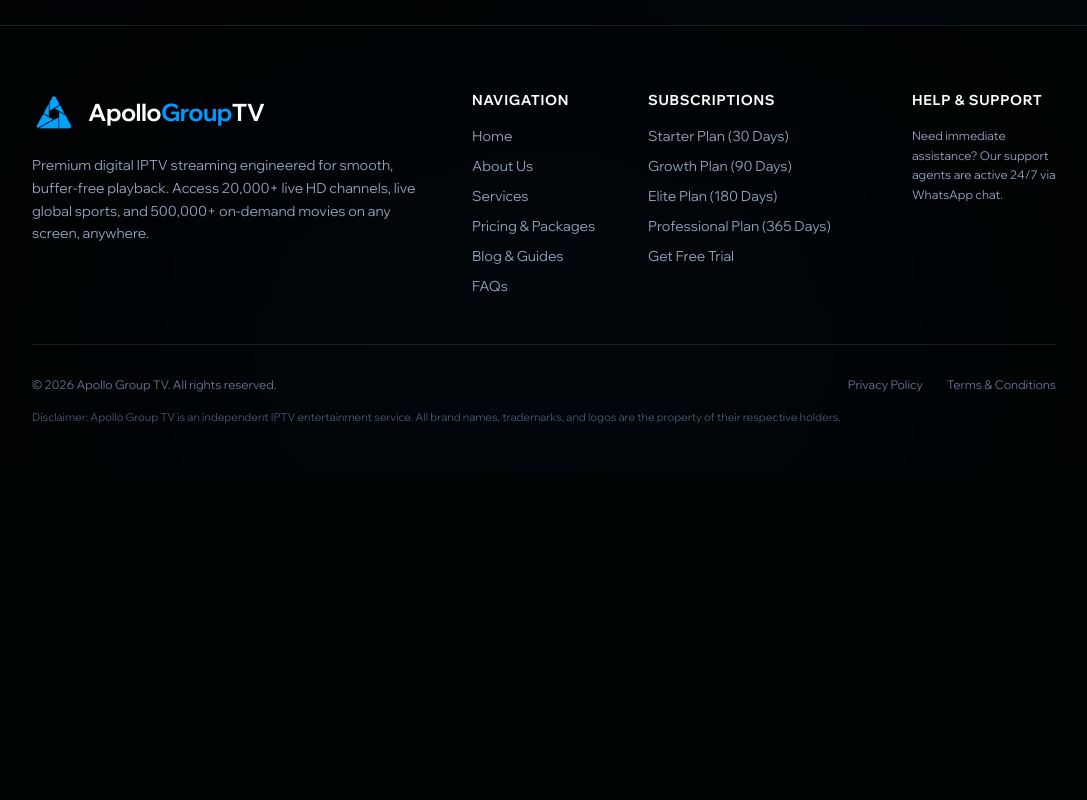
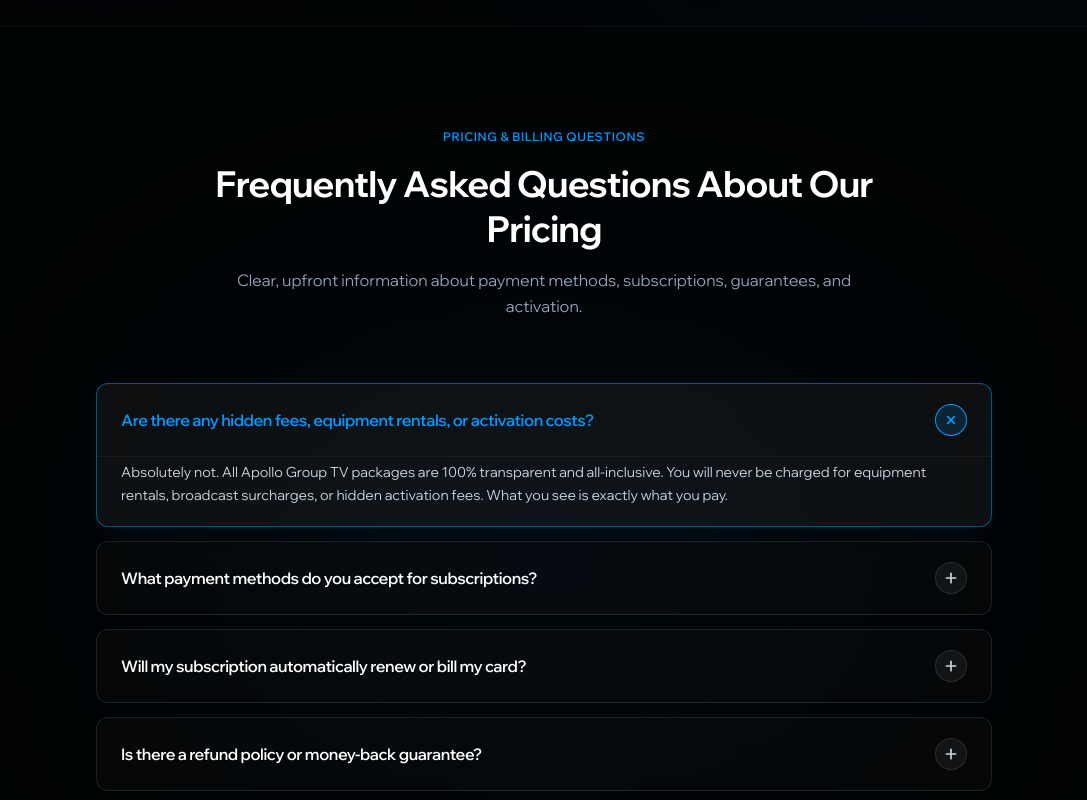
Before and after one commit to mubaid3399/apollo, a React (Vite) app: page /pricing in a window 1280 px wide. Shown: the part 1480-2280 px from the top of the page, without its empty margins (96-1183 px from the left). Before the commit the page ends 1955 px from the top, so only its background shows below. Built offline with nearby package versions, Linux system fonts and the light colour scheme.

Commit message:
feat: add pricing-specific FAQs with GSAP animations and unify h1 on pricing page

```diff
--- a/src/components/home/PricingSection.jsx
+++ b/src/components/home/PricingSection.jsx
@@ -55,9 +55,9 @@ const PricingSection = () => {
       <div className="w-[90%] xl:w-[84%] 2xl:w-[80%] mx-auto">
         {/* Section Header */}
         <div className="text-center max-w-3xl mx-auto mb-14 lg:mb-18 space-y-3">
-          <h2 className="text-3xl sm:text-4xl lg:text-[44px] font-bold text-white tracking-tight">
+          <h1 className="text-2xl sm:text-3xl md:text-4xl lg:text-[38px] xl:text-[42px] font-bold text-white tracking-tight leading-[1.18]">
             Pricing and Packages
-          </h2>
+          </h1>
           <p className="text-sm sm:text-base text-zinc-400 max-w-2xl mx-auto leading-relaxed font-normal">
             Ready to subscribe or renew your services? Please select from one of our packages
           </p>
--- /dev/null
+++ b/src/components/pricing/PricingFaqs.jsx
@@ -0,0 +1,218 @@
+import React, { useState, useRef, useEffect } from 'react'
+import gsap from 'gsap'
+
+const pricingFaqsData = [
+  {
+    question: 'Are there any hidden fees, equipment rentals, or activation costs?',
+    answer:
+      'Absolutely not. All Apollo Group TV packages are 100% transparent and all-inclusive. You will never be charged for equipment rentals, broadcast surcharges, or hidden activation fees. What you see is exactly what you pay.',
+  },
+  {
+    question: 'What payment methods do you accept for subscriptions?',
+    answer:
+      'We accept all major Credit and Debit Cards (Visa, MasterCard, American Express, Discover), PayPal, and popular Cryptocurrencies (Bitcoin, USDT, Ethereum) for fast, secure, and private checkout.',
+  },
+  {
+    question: 'Will my subscription automatically renew or bill my card?',
+    answer:
+      'No. All Apollo Group TV plans operate on a strictly manual renewal model. We never store recurring billing authorizations or charge your payment method automatically without your explicit instruction. We will send a reminder before your term ends.',
+  },
+  {
+    question: 'Is there a refund policy or money-back guarantee?',
+    answer:
+      'Yes! We provide a 7-day money-back guarantee on all subscription plans. If our technical team cannot resolve an issue to your satisfaction, you are entitled to a hassle-free full refund.',
+  },
+  {
+    question: 'Can I upgrade my plan to a longer term or add more screens later?',
+    answer:
+      'Yes. You can upgrade from Starter (30 Days) to Growth (90 Days), Elite (180 Days), or Professional (365 Days) at any point. Your remaining balance will be applied directly as credit toward your new package.',
+  },
+  {
+    question: 'How does the 49% discount on the Professional (365 Days) package work?',
+    answer:
+      'Our 1-Year Professional package is billed at $159.99 upfront, which brings your effective monthly cost down to just $13.33/month—saving you over 49% compared to purchasing single 30-day plans month over month.',
+  },
+  {
+    question: 'Do I need to pay extra for UFC, Boxing, or Sports PPV events?',
+    answer:
+      'No, every single Pay-Per-View sporting event—including UFC numbered fight cards, major boxing title fights, WWE, AEW, and Formula 1 races—is 100% included in all packages at zero additional cost.',
+  },
+  {
+    question: 'How quickly will I receive my streaming credentials after payment?',
+    answer:
+      'Account delivery is instant and fully automated. Within 60 seconds of checkout, your Xtream Codes API details, M3U playlist link, and setup instructions will be sent to your email and WhatsApp support.',
+  },
+  {
+    question: 'Can I test the service with a free trial before paying?',
+    answer:
+      'Yes, we encourage you to try our risk-free 10-day trial to experience our 4K video quality, server response speed, and live channel stability before selecting a plan. Visit our Get Trial page to get started.',
+  },
+  {
+    question: 'What happens when my subscription period ends?',
+    answer:
+      'When your term expires, your service will simply pause. There are no cancellation fees, late fees, or penalties. You can reactivate your account whenever you are ready to stream again.',
+  },
+]
+
+const PricingFaqItem = ({ faq, isOpen, onToggle }) => {
+  const contentRef = useRef(null)
+  const iconRef = useRef(null)
+  const isFirstRender = useRef(true)
+
+  useEffect(() => {
+    const content = contentRef.current
+    const icon = iconRef.current
+
+    if (isFirstRender.current) {
+      isFirstRender.current = false
+      if (isOpen) {
+        gsap.set(content, { height: 'auto', opacity: 1 })
+        gsap.set(icon, { rotate: 45 })
+      } else {
+        gsap.set(content, { height: 0, opacity: 0 })
+        gsap.set(icon, { rotate: 0 })
+      }
+      return
+    }
+
+    if (isOpen) {
+      gsap.fromTo(
+        content,
+        { height: 0, opacity: 0 },
+        {
+          height: 'auto',
+          opacity: 1,
+          duration: 0.35,
+          ease: 'power2.out',
+          overwrite: 'auto',
+        }
+      )
+      gsap.to(icon, {
+        rotate: 45,
+        duration: 0.35,
+        ease: 'power2.out',
+        overwrite: 'auto',
+      })
+    } else {
+      gsap.to(content, {
+        height: 0,
+        opacity: 0,
+        duration: 0.25,
+        ease: 'power2.in',
+        overwrite: 'auto',
+      })
+      gsap.to(icon, {
+        rotate: 0,
+        duration: 0.25,
+        ease: 'power2.in',
+        overwrite: 'auto',
+      })
+    }
+
+    return () => {
+      gsap.killTweensOf([content, icon])
+    }
+  }, [isOpen])
+
+  return (
+    <div
+      className={`rounded-xl transition-all duration-300 border ${
+        isOpen
+          ? 'bg-white/[0.05] border-[#0099ff]/50 shadow-[0_4px_20px_rgba(0,153,255,0.08)]'
+          : 'bg-white/[0.02] border-white/10 hover:border-white/20 hover:bg-white/[0.04]'
+      }`}
+    >
+      <button
+        type="button"
+        onClick={onToggle}
+        aria-expanded={isOpen}
+        className="w-full px-5 sm:px-6 py-4 sm:py-5 flex items-center justify-between gap-4 text-left cursor-pointer select-none group"
+      >
+        <span
+          className={`text-sm sm:text-base font-semibold tracking-tight transition-colors ${
+            isOpen ? 'text-[#0099ff]' : 'text-white group-hover:text-slate-200'
+          }`}
+        >
+          {faq.question}
+        </span>
+
+        {/* Plus / Cross Animated SVG Icon */}
+        <div
+          ref={iconRef}
+          className={`w-7 h-7 sm:w-8 sm:h-8 rounded-full flex items-center justify-center shrink-0 border transition-colors ${
+            isOpen
+              ? 'bg-[#0099ff]/15 border-[#0099ff] text-[#0099ff]'
+              : 'bg-white/[0.05] border-white/10 text-slate-300 group-hover:text-white group-hover:border-white/25'
+          }`}
+        >
+          <svg
+            className="w-3.5 h-3.5 sm:w-4 sm:h-4"
+            viewBox="0 0 24 24"
+            fill="none"
+            stroke="currentColor"
+            strokeWidth={2.5}
+            strokeLinecap="round"
+            strokeLinejoin="round"
+          >
+            <line x1="5" y1="12" x2="19" y2="12" />
+            <line x1="12" y1="5" x2="12" y2="19" />
+          </svg>
+        </div>
+      </button>
+
+      {/* Accordion Content animated by GSAP */}
+      <div ref={contentRef} className="overflow-hidden">
+        <div className="px-5 sm:px-6 pb-5 pt-1 text-xs sm:text-sm text-slate-300 leading-relaxed font-normal border-t border-white/5">
+          {faq.answer}
+        </div>
+      </div>
+    </div>
+  )
+}
+
+const PricingFaqs = () => {
+  const [openIndex, setOpenIndex] = useState(0) // Default first FAQ open
+
+  const handleToggle = (index) => {
+    setOpenIndex(openIndex === index ? -1 : index)
+  }
+
+  return (
+    <section className="relative z-10 w-full py-16 lg:py-24 text-white overflow-hidden border-t border-white/5 bg-[#000304]">
+      {/* Background Ambient Glow */}
+      <div className="absolute top-1/4 left-1/2 -translate-x-1/2 w-[700px] h-[350px] bg-[#0099ff]/5 rounded-full blur-[140px] pointer-events-none -z-10" />
+
+      {/* Container */}
+      <div className="w-[88%] lg:w-[80%] max-w-4xl mx-auto">
+        {/* Section Header */}
+        <div className="text-center max-w-3xl mx-auto mb-12 lg:mb-16 space-y-3 sm:space-y-4">
+          <div className="inline-block text-xs font-semibold tracking-wider text-[#0099ff] uppercase">
+            Pricing & Billing Questions
+          </div>
+
+          <h2 className="text-2xl sm:text-3xl lg:text-4xl font-bold text-white tracking-tight leading-tight">
+            Frequently Asked Questions About Our Pricing
+          </h2>
+
+          <p className="text-xs sm:text-sm md:text-base text-slate-400 max-w-2xl mx-auto leading-relaxed font-normal">
+            Clear, upfront information about payment methods, subscriptions, guarantees, and activation.
+          </p>
+        </div>
+
+        {/* 10 Pricing FAQs Accordion List */}
+        <div className="space-y-3.5">
+          {pricingFaqsData.map((faq, index) => (
+            <PricingFaqItem
+              key={index}
+              faq={faq}
+              isOpen={openIndex === index}
+              onToggle={() => handleToggle(index)}
+            />
+          ))}
+        </div>
+      </div>
+    </section>
+  )
+}
+
+export default PricingFaqs
--- a/src/pages/Pricing.jsx
+++ b/src/pages/Pricing.jsx
@@ -1,12 +1,14 @@
 import React from 'react'
 import PricingSection from '../components/home/PricingSection'
 import NoNonsensePricing from '../components/home/NoNonsensePricing'
+import PricingFaqs from '../components/pricing/PricingFaqs'
 
 const Pricing = () => {
   return (
     <div className="pt-6 sm:pt-10">
       <PricingSection />
       <NoNonsensePricing />
+      <PricingFaqs />
     </div>
   )
 }
```
